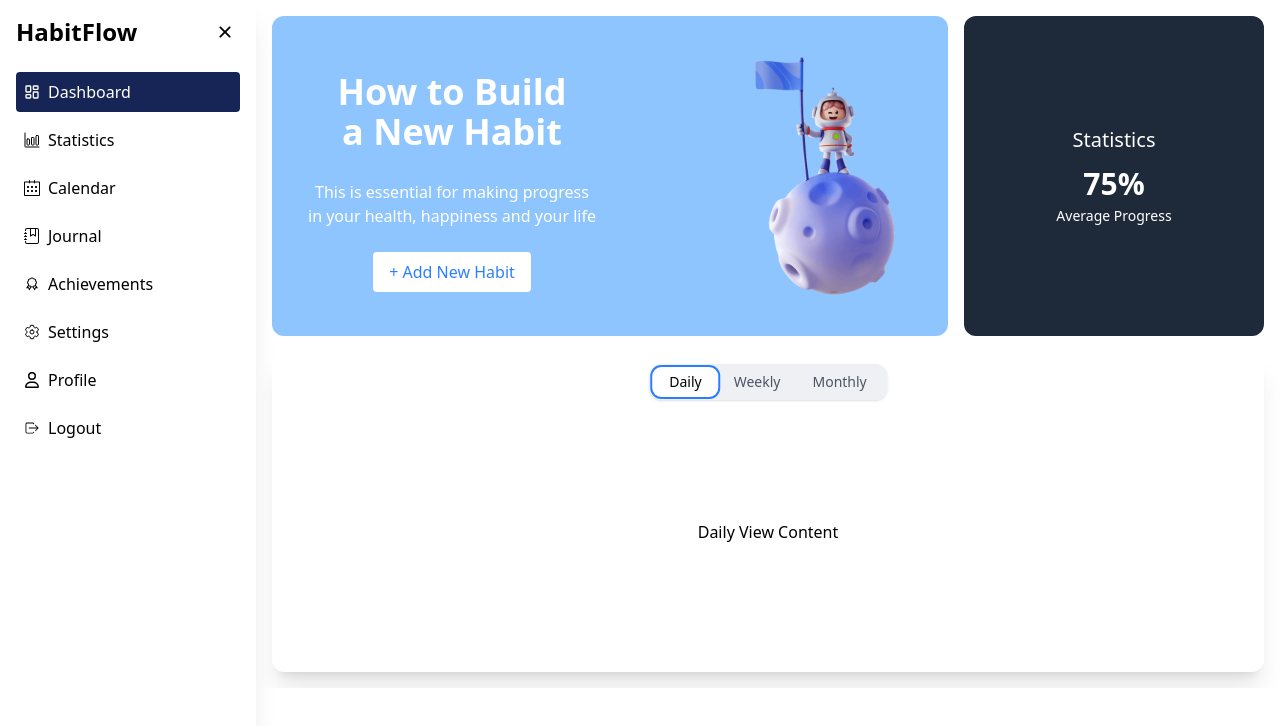
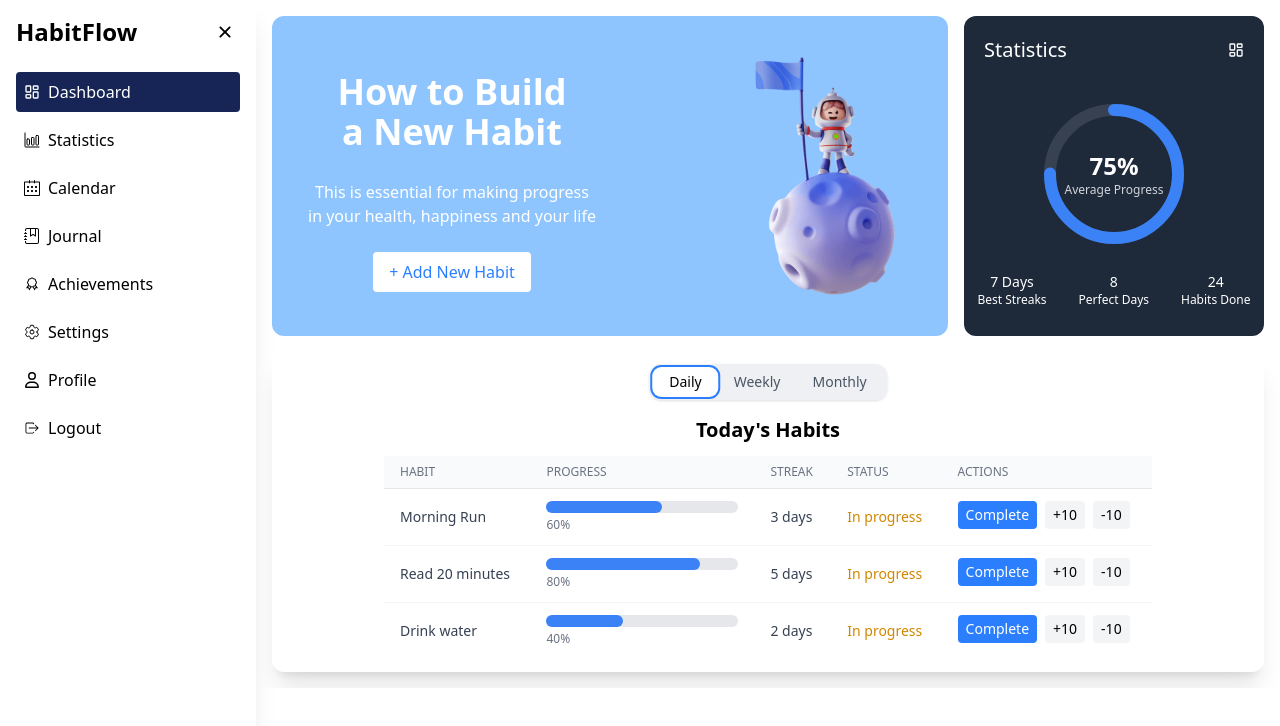
Before and after one commit to juliusmwas/NinjaFood, a React (Vite) app: page / in a window 1280 px wide. Shown: the top 726 px of the page. Built offline with nearby package versions, Linux system fonts and the light colour scheme.

Commit message:
dashbaord

```diff
--- a/src/Components/pages/DashboardPage.jsx
+++ b/src/Components/pages/DashboardPage.jsx
@@ -1,8 +1,81 @@
-import { useState } from "react";
+import { useState, useEffect } from "react";
 import SegmentedControl from "../SegmentedControl";
+import { LuLayoutDashboard } from "react-icons/lu";
 
 function DashboardPage() {
   const [selected, setSelected] = useState("Daily");
+  const [progress, setProgress] = useState(0); // animated progress (right card)
+
+  // Table habits state
+  const initialHabits = [
+    { id: 1, name: "Morning Run", progress: 60, streak: 3, completed: false },
+    { id: 2, name: "Read 20 minutes", progress: 80, streak: 5, completed: false },
+    { id: 3, name: "Drink water", progress: 40, streak: 2, completed: false },
+  ];
+  const [habits, setHabits] = useState(initialHabits);
+
+  // Toggle complete
+  const toggleComplete = (id) => {
+    setHabits((prev) =>
+      prev.map((h) =>
+        h.id === id
+          ? {
+              ...h,
+              completed: !h.completed,
+              progress: !h.completed ? 100 : 0,
+            }
+          : h
+      )
+    );
+  };
+
+  // Update progress
+  const updateProgress = (id, value) => {
+    const v = Math.max(0, Math.min(100, value));
+    setHabits((prev) =>
+      prev.map((h) =>
+        h.id === id
+          ? { ...h, progress: v, completed: v >= 100 }
+          : h
+      )
+    );
+  };
+
+  // Animate daily progress (right card)
+  const getTarget = () => {
+    if (selected === "Daily") return 75;
+    if (selected === "Weekly") return 60;
+    if (selected === "Monthly") return 85;
+    return 0;
+  };
+
+  useEffect(() => {
+    let start = 0;
+    const target = getTarget();
+    const step = () => {
+      start += 1;
+      if (start <= target) {
+        setProgress(start);
+        requestAnimationFrame(step);
+      }
+    };
+    step();
+  }, [selected]);
+
+  // Circle math
+  const size = 140;
+  const strokeWidth = 12;
+  const radius = (size - strokeWidth) / 2;
+  const circumference = 2 * Math.PI * radius;
+  const offset = circumference - (progress / 100) * circumference;
+
+  // Animate table bars when switching tabs
+  const [mounted, setMounted] = useState(false);
+  useEffect(() => {
+    setMounted(false);
+    const t = setTimeout(() => setMounted(true), 50);
+    return () => clearTimeout(t);
+  }, [selected]);
 
   return (
     <div className="max-w-[1000px]">
@@ -30,10 +103,56 @@ function DashboardPage() {
         </div>
 
         {/* Right card */}
-        <div className="bg-gray-800 h-80 w-full lg:w-[300px] rounded-xl flex flex-col items-center justify-center text-white">
-          <h1 className="text-xl font-medium mb-3">Statistics</h1>
-          <p className="text-3xl font-bold">75%</p>
-          <p className="text-sm mt-1">Average Progress</p>
+        <div className="bg-gray-800 h-80 w-full lg:w-[300px] rounded-xl items-center justify-center text-white">
+          <div className="flex items-center gap-3 justify-between p-5">
+            <h1 className="text-xl font-medium">Statistics</h1>
+            <LuLayoutDashboard />
+          </div>
+
+          {/* Circular progress */}
+          <div className="relative flex items-center justify-center mt-5">
+            <svg width={size} height={size} className="-rotate-90">
+              <circle
+                stroke="#374151"
+                fill="transparent"
+                strokeWidth={strokeWidth}
+                r={radius}
+                cx={size / 2}
+                cy={size / 2}
+              />
+              <circle
+                stroke="#3B82F6"
+                fill="transparent"
+                strokeWidth={strokeWidth}
+                strokeLinecap="round"
+                strokeDasharray={circumference}
+                strokeDashoffset={offset}
+                r={radius}
+                cx={size / 2}
+                cy={size / 2}
+                className="transition-all duration-300"
+              />
+            </svg>
+            <div className="absolute flex flex-col items-center">
+              <span className="text-2xl font-bold text-white">{progress}%</span>
+              <span className="text-xs text-gray-300">Average Progress</span>
+            </div>
+          </div>
+
+          <div className="flex gap-8 items-center text-center justify-center mt-7 font-medium">
+            <div>
+              <h1 className="text-sm">7 Days</h1>
+              <p className="text-xs">Best Streaks</p>
+            </div>
+            <div>
+              <h1 className="text-sm">8</h1>
+              <p className="text-xs">Perfect Days</p>
+            </div>
+            <div>
+              <h1 className="text-sm">24</h1>
+              <p className="text-xs">Habits Done</p>
+            </div>
+          </div>
         </div>
       </div>
 
@@ -47,10 +166,86 @@ function DashboardPage() {
           />
         </div>
 
-        <div className="h-full flex items-center justify-center pt-10">
-          {selected === "Daily" && <p>Daily View Content</p>}
-          {selected === "Weekly" && <p>Weekly View Content</p>}
-          {selected === "Monthly" && <p>Monthly View Content</p>}
+        <div className="h-full pt-10  px-4 overflow-y-auto">
+          {selected === "Daily" && (
+            <div className="w-full max-w-3xl mt-6 mx-auto">
+              <h2 className="text-xl font-bold mb-3 text-center">Today's Habits</h2>
+              <div className="overflow-x-auto max-h-[220px]">
+                <table className="min-w-full divide-y divide-gray-200">
+                  <thead className="bg-gray-50 sticky top-0">
+                    <tr>
+                      <th className="px-4 py-2 text-left text-xs font-medium text-gray-500 uppercase">Habit</th>
+                      <th className="px-4 py-2 text-left text-xs font-medium text-gray-500 uppercase">Progress</th>
+                      <th className="px-4 py-2 text-left text-xs font-medium text-gray-500 uppercase">Streak</th>
+                      <th className="px-4 py-2 text-left text-xs font-medium text-gray-500 uppercase">Status</th>
+                      <th className="px-4 py-2 text-left text-xs font-medium text-gray-500 uppercase">Actions</th>
+                    </tr>
+                  </thead>
+                  <tbody className="bg-white divide-y divide-gray-100">
+                    {habits.map((h) => (
+                      <tr key={h.id} className="hover:bg-gray-50">
+                        <td className="px-4 py-3 text-sm text-gray-700">{h.name}</td>
+                        <td className="px-4 py-3 w-56">
+                          <div className="bg-gray-200 rounded-full h-3 w-full">
+                            <div
+                              className="h-3 rounded-full transition-all duration-700"
+                              style={{
+                                width: mounted ? `${h.progress}%` : "0%",
+                                backgroundColor: h.completed ? "#10B981" : "#3B82F6",
+                              }}
+                            />
+                          </div>
+                          <div className="text-xs text-gray-500 mt-1">{h.progress}%</div>
+                        </td>
+                        <td className="px-4 py-3 text-sm text-gray-700">{h.streak} days</td>
+                        <td className="px-4 py-3 text-sm">
+                          {h.completed ? (
+                            <span className="text-green-600 font-medium">Completed</span>
+                          ) : (
+                            <span className="text-yellow-600 font-medium">In progress</span>
+                          )}
+                        </td>
+                        <td className="px-4 py-3 text-sm flex gap-2">
+                          <button
+                            onClick={() => toggleComplete(h.id)}
+                            className="px-2 py-1 rounded bg-blue-500 text-white text-sm hover:opacity-90"
+                          >
+                            {h.completed ? "Undo" : "Complete"}
+                          </button>
+                          <button
+                            onClick={() => updateProgress(h.id, h.progress + 10)}
+                            className="px-2 py-1 rounded bg-gray-100 text-sm hover:bg-gray-200"
+                          >
+                            +10
+                          </button>
+                          <button
+                            onClick={() => updateProgress(h.id, h.progress - 10)}
+                            className="px-2 py-1 rounded bg-gray-100 text-sm hover:bg-gray-200"
+                          >
+                            -10
+                          </button>
+                        </td>
+                      </tr>
+                    ))}
+                  </tbody>
+                </table>
+              </div>
+            </div>
+          )}
+
+          {selected === "Weekly" && (
+            <div className="text-center mt-6">
+              <h2 className="text-xl font-bold mb-2">Weekly Summary</h2>
+              <p className="text-gray-600">This week’s performance and streaks.</p>
+            </div>
+          )}
+
+          {selected === "Monthly" && (
+            <div className="text-center mt-6">
+              <h2 className="text-xl font-bold mb-2">Monthly Trends</h2>
+              <p className="text-gray-600">Your long-term progress and stats.</p>
+            </div>
+          )}
         </div>
       </div>
     </div>
```
